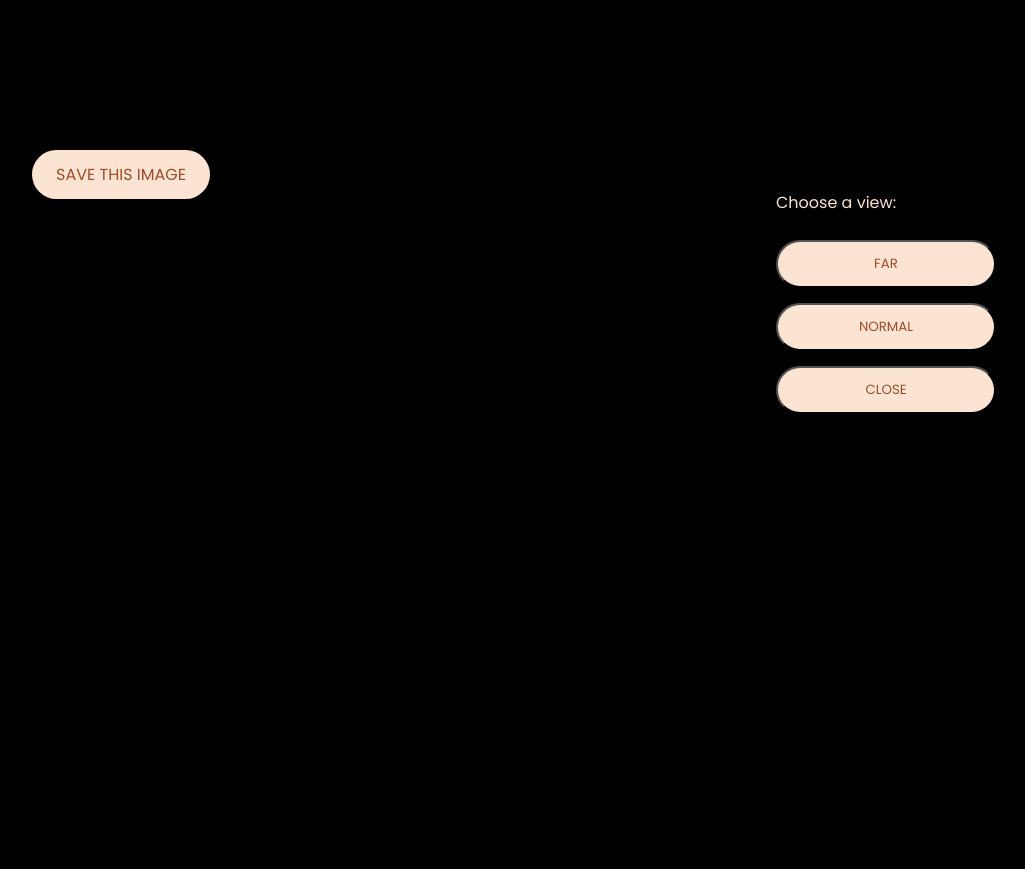
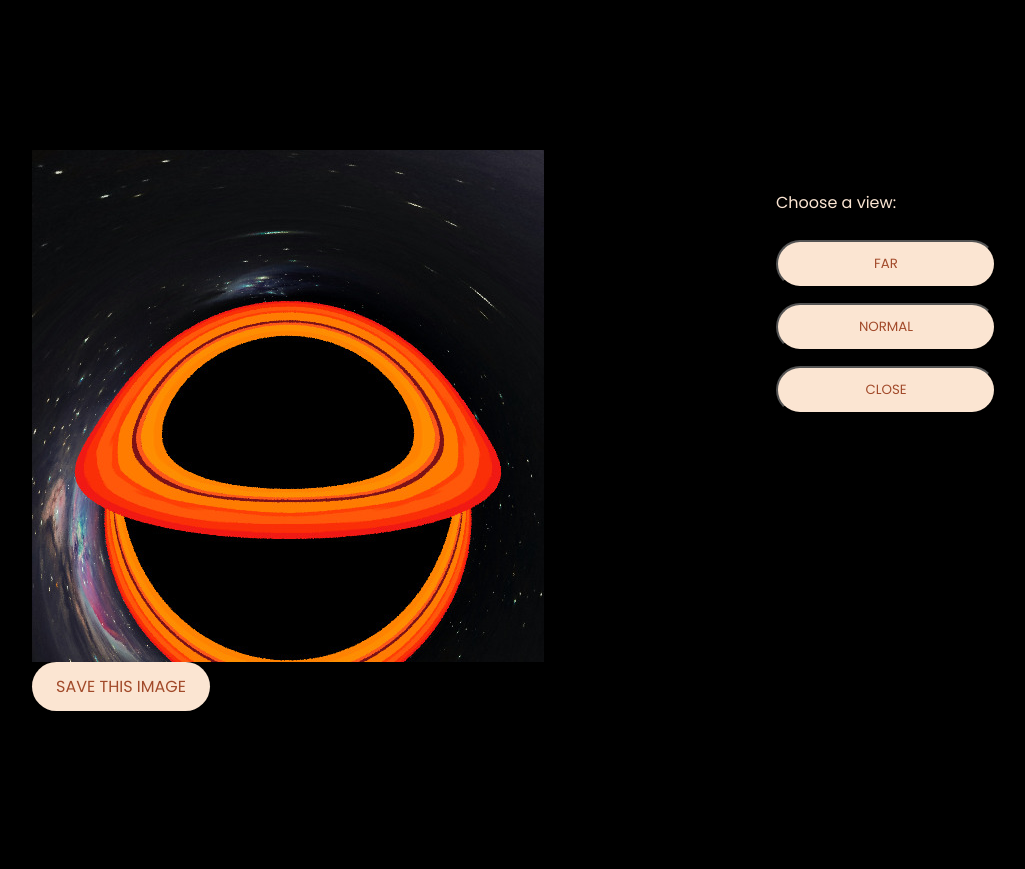
Before and after one commit to tamvoh/eventhorizonlab, a Flask app: page / in a window 1280 px wide. Shown: the part 45-914 px from the top of the page, without its empty margins (126-1151 px from the left). Before the commit the page ends 457 px from the top, so only its background shows below. Run offline with Flask 3, Linux system fonts and the light colour scheme.

Commit message:
update to show default when loaded

```diff
--- a/templates/mainpage.html
+++ b/templates/mainpage.html
@@ -12,7 +12,7 @@
     <link rel="icon" type="image/x-icon" href="static/IMG_2500.PNG">
     <style>
         #image {
-            display: none;
+            display: block;
         }
         #image2 {
             display: none;
```
